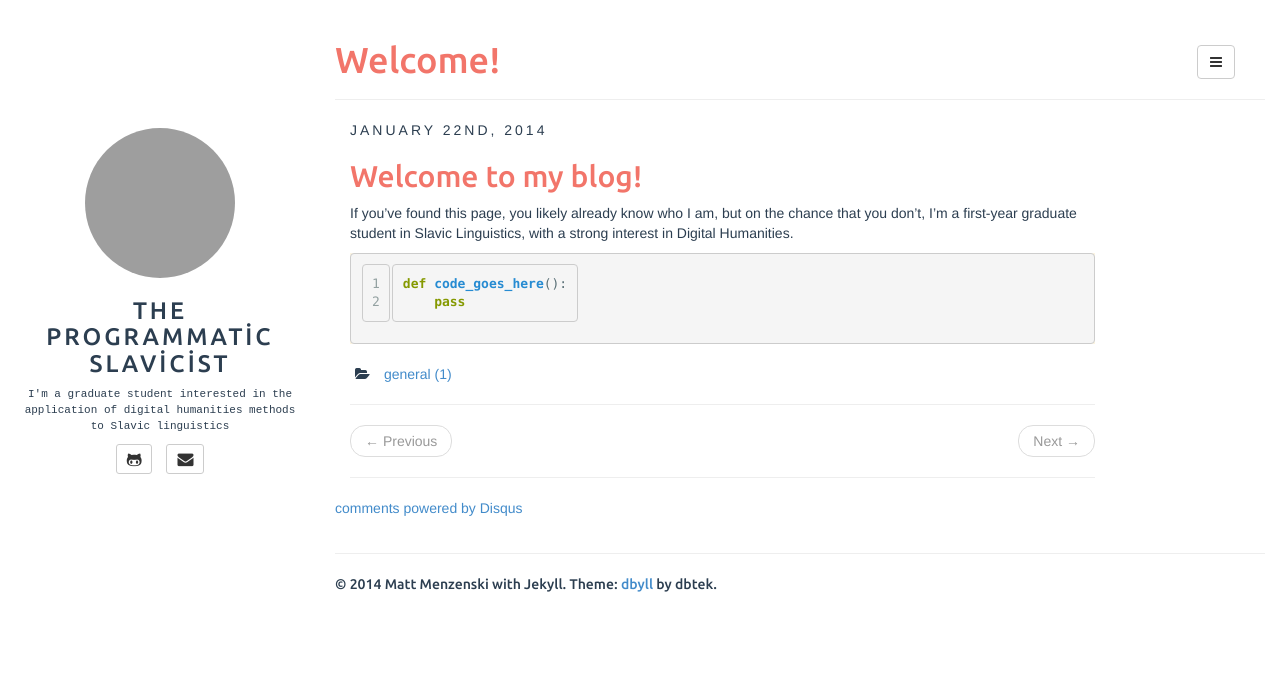
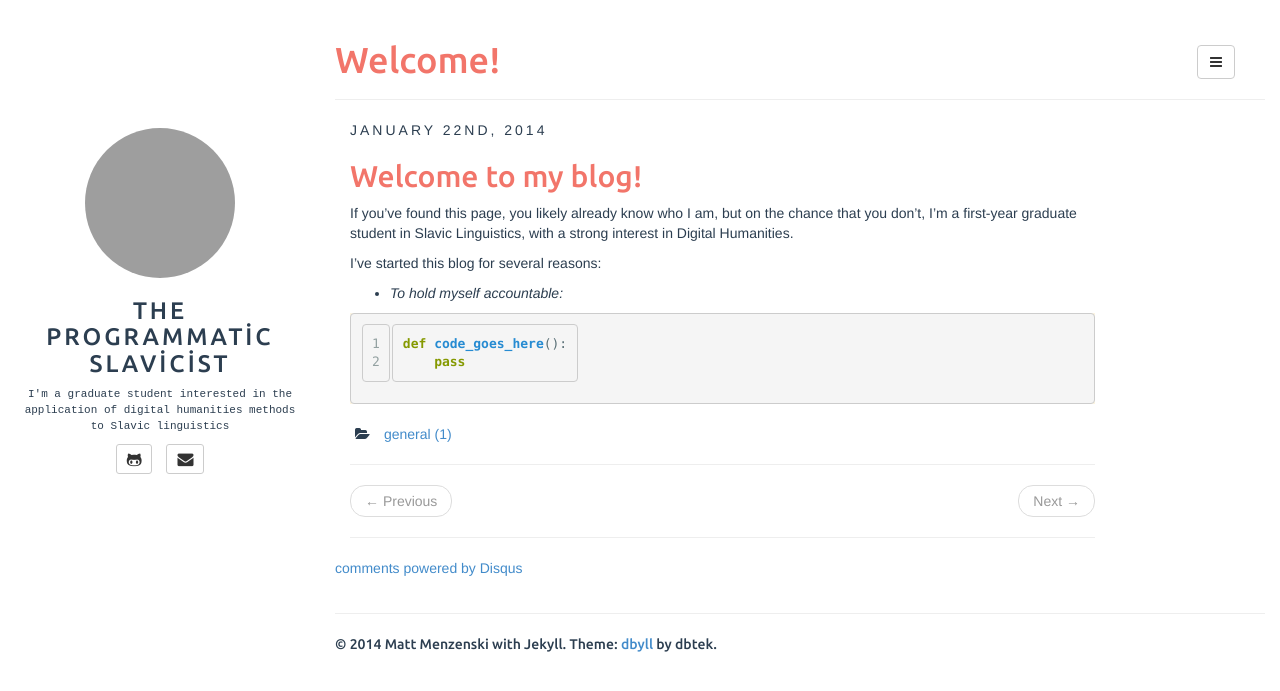
Before and after one commit to menzenski/menzenski.github.io, a Jekyll site: the page built from _posts/2014-01-22-welcome.md, in a window 1280 px wide. Shown: the top 691 px of the page. Built offline with Jekyll 4.4.1, drawn with Linux system fonts in a browser that asks for light colours; comment, search, counter and statistics services are not loaded; grey boxes are pictures that could not be loaded.

Commit message:
more markdown testing

```diff
--- a/_posts/2014-01-22-welcome.md
+++ b/_posts/2014-01-22-welcome.md
@@ -11,6 +11,10 @@ fullview: true
 
 If you've found this page, you likely already know who I am, but on the chance that you don't, I'm a first-year graduate student in Slavic Linguistics, with a strong interest in Digital Humanities.
 
+I've started this blog for several reasons:
+
+* *To hold myself accountable:*
+
 {% highlight python linenos %}
 def code_goes_here():
     pass
```
